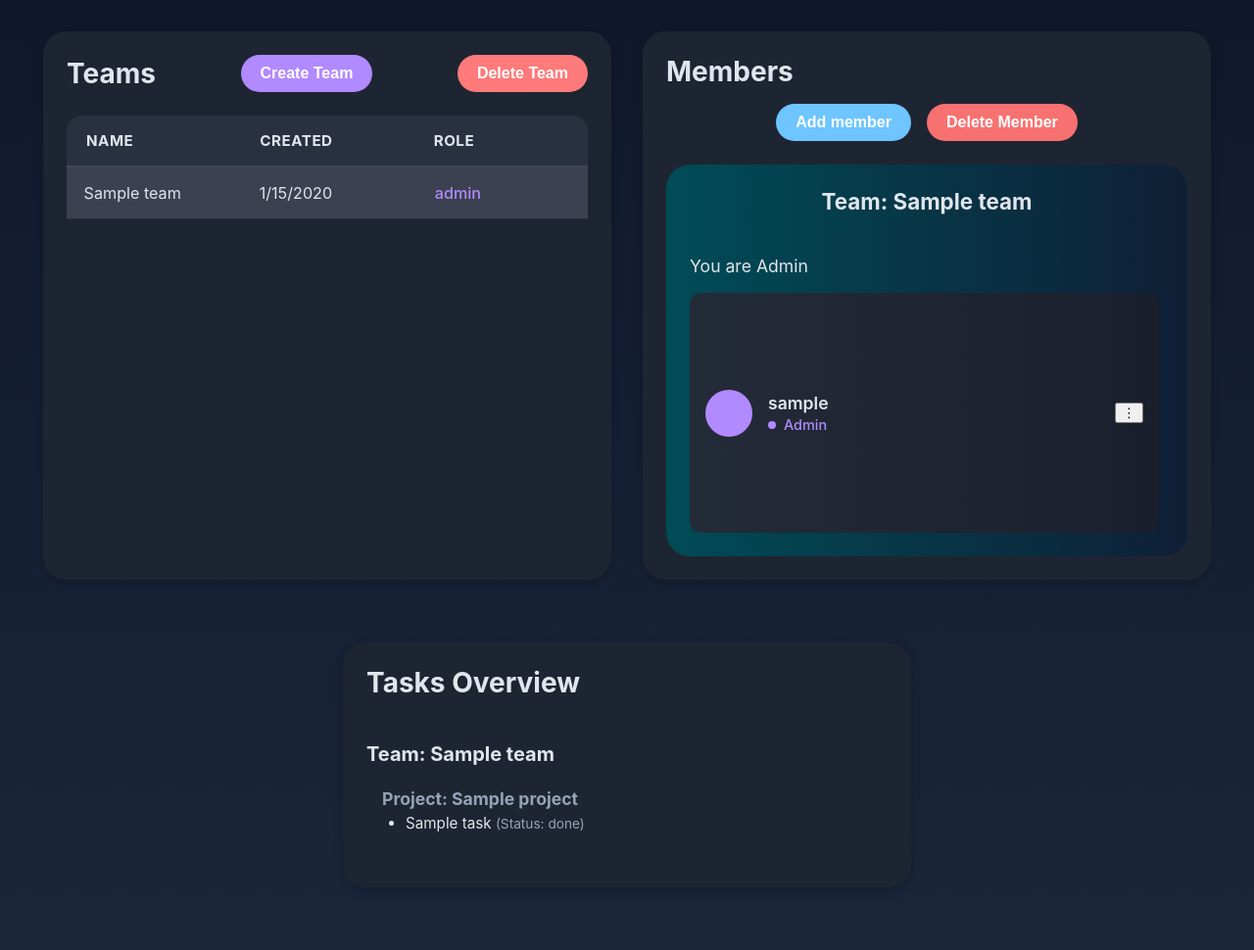
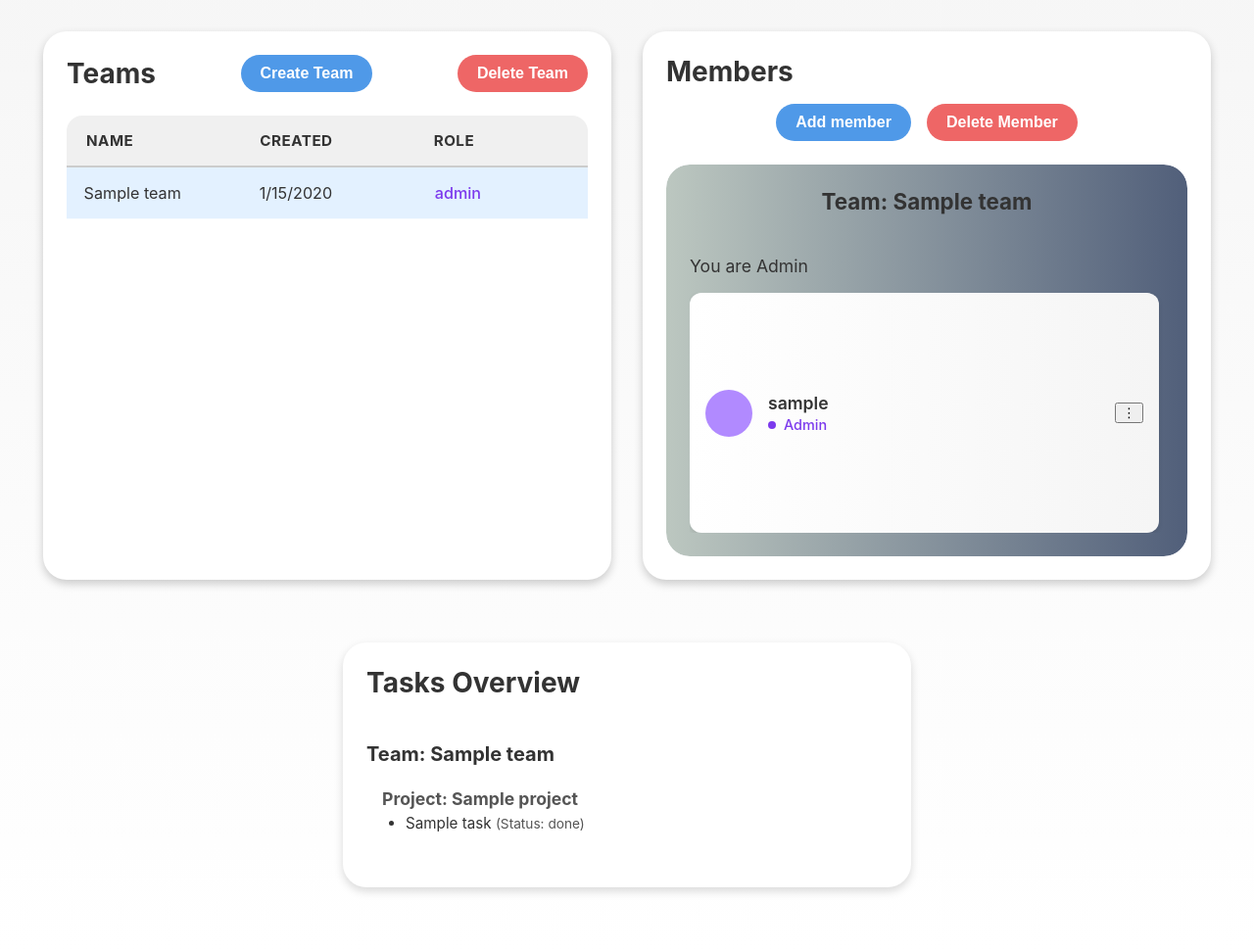
Before and after one commit to JairGutierrez-01/Clockwise, a Flask app: page /teams in a window 1280 px wide. Shown: the part 144-1114 px from the top of the page at 98% size. Run offline with Flask 3, Linux system fonts and the light colour scheme; a user stored in the database is signed in; tables that the repository leaves empty hold one stand-in row (values such as "Sample post"); data that the repository does not hold is empty.

Commit message:
feat: light mode for teams

```diff
--- a/frontend/static/teams.css
+++ b/frontend/static/teams.css
@@ -1,21 +1,22 @@
 :root {
+  --carousel-bg-gradient: linear-gradient(to right, #004c57, #0f1f36);
   --bg-gradient-start: #0e1629;
   --bg-gradient-end: #1b263b;
   --card-bg: #1e2532;
   --text-light: #e0e6ed;
   --text-muted: #94a3b8;
-  --purple: #b18aff;
+  --purple: #7c3aed;
   --border-color: #3f475a;
 
   /* Input background color for modals */
   --input-bg: #1e1e2d; /* A slightly darker shade for input fields */
   /* Delete/Cancel button color */
-  --delete-color: #f87171; /* Your existing red for delete actions */
-  --delete-color-dark: #dc2626; /* Darker red for hover on delete buttons */
+  --delete-color: #990000; /* Deep red for delete actions in dark mode */
+  --delete-color-dark: #b43c3c; /* Slightly darker red for hover on delete buttons */
 
   /* Specific colors for roles */
   --admin-color: var(--purple);
-  --member-color: #6ec5ff;
+  --member-color: #1e4f85; /* Deep blue for member buttons in dark mode */
 
   --subtle-gradient-1: linear-gradient(to right, #242b38, #1a202b);
   --subtle-gradient-1-hover: linear-gradient(to right, #2f3747, #202733);
@@ -25,7 +26,8 @@
 
   --accent-color-dark: #7c3aed; /* A darker shade of purple/accent for active button */
   --text-color-light: #e0e6ed; /* Explicitly defining this as it was used without -- in one place */
-  --accent-color-light: #a78bfa; /* Light purple accent for hover effects */
+  --accent-color-light: #7dc4fa; /* Lighter blue accent for hover effects in dark mode */
+  --active-row-bg: #3b4150; /* Default active row bg for dark mode */
   --background-color-dark: #1b263b;
 
   --accent-color: var(
@@ -44,6 +46,9 @@
   --shadow-xs: 0 1px 2px rgba(0, 0, 0, 0.1);
   --shadow-sm: 0 2px 5px rgba(0, 0, 0, 0.15);
   --shadow-md: 0 4px 10px rgba(0, 0, 0, 0.2);
+
+  /* Table row hover background for dark mode */
+  --row-hover-bg: #272f3d;
 }
 
 body {
@@ -57,6 +62,41 @@ body {
   color: var(--text-light);
   font-family: "Inter", sans-serif;
   font-size: 1.1rem;
+}
+
+body.light-mode {
+  --bg-gradient-start: #f5f5f5;
+  --bg-gradient-end: #ffffff;
+  --card-bg: #ffffff;
+  --text-light: #333333;
+  --text-muted: #555555;
+  --border-color: #cccccc;
+  --input-bg: #ffffff;
+  --delete-color: #fca5a5; /* Softer, lighter red for delete actions in light mode */
+  --delete-color-dark: #ee6666; /* Slightly darker red for hover in light mode */
+  --admin-color: #7c3aed;
+  --member-color: #4f99e8; /* Lighter, clearer blue for member in light mode */
+  --subtle-gradient-1: linear-gradient(to right, #ffffff, #f5f5f5);
+  --subtle-gradient-1-hover: linear-gradient(to right, #eeeeee, #e5e5e5);
+  --team-card-header-bg: #f0f0f0;
+  --text-muted-rgb: 85, 85, 85;
+  --accent-color: #4f99e8;
+  --accent-color-light: #b6dbff; /* Lighter blue accent for hover effects in light mode */
+  --accent-color-dark: #7c3aed;
+  --surface-bg: #ffffff;
+  --surface-hover: #f0f0f0;
+  --primary-color: #6a0dad;
+  --primary-color-dark: #5a0bac;
+  --surface-dark: #f5f5f5;
+  --card-bg-light: #f8f8f8;
+  --purple: #7c3aed;
+  --carousel-bg-gradient: linear-gradient(to right, #BCC7C0, #515F7A);
+  --active-row-bg: #e3f1ff; /* Light blue for active row in light mode */
+  --shadow-xs: 0 1px 2px rgba(0, 0, 0, 0.05);
+  --shadow-sm: 0 2px 5px rgba(0, 0, 0, 0.1);
+  --shadow-md: 0 4px 10px rgba(0, 0, 0, 0.15);
+  /* Table row hover background for light mode */
+  --row-hover-bg: #e0e7ef;
 }
 
 .teams-container {
@@ -98,7 +138,7 @@ body {
 }
 
 .create-team-btn {
-  background-color: var(--purple);
+  background-color: var(--member-color);
   border: none;
   padding: 10px 20px;
   border-radius: 999px;
@@ -110,7 +150,7 @@ body {
 }
 
 .delete-team-btn {
-  background-color: #ff6b6b;
+  background-color: var(--delete-color-dark);
   border: none;
   padding: 10px 20px;
   border-radius: 999px;
@@ -122,11 +162,11 @@ body {
 }
 
 .create-team-btn:hover {
-  background-color: #c4b5fd;
+  background-color: var(--accent-color-light);
 }
 
-.delete-team-btn {
-  background-color: #ff7a7a;
+.delete-team-btn:hover {
+  background-color: var(--delete-color);
   color: white;
 }
 
@@ -187,7 +227,7 @@ body {
 }
 
 .team-table tbody tr:hover {
-  background-color: #272f3d;
+  background-color: var(--row-hover-bg);
   cursor: pointer;
   transform: scale(1.005);
 }
@@ -257,11 +297,11 @@ body {
 }
 
 .add-member-btn:hover {
-  background-color: #93c5fd;
+  background-color: var(--accent-color-light);
 }
 
 .delete-member-btn {
-  background-color: #f87171;
+  background-color: var(--delete-color-dark);
   border: none;
   padding: 10px 20px;
   border-radius: 999px;
@@ -273,7 +313,7 @@ body {
 }
 
 .delete-member-btn:hover {
-  background-color: #fca5a5;
+  background-color: var(--delete-color);
 }
 
 /* Carousel styles*/
@@ -372,7 +412,7 @@ body {
   min-width: 100%;
   flex-shrink: 0;
   height: 100%;
-  background: linear-gradient(to right, #004c57, #0f1f36);
+  background: var(--carousel-bg-gradient);
   border-radius: 24px;
   padding: 1.5rem;
   box-shadow: 0 0 10px rgba(124, 58, 237, 0.2);
@@ -1257,7 +1297,7 @@ body {
 }
 
 .team-table tr.active-team-row {
-  background-color: #3b4150 !important;
+  background-color: var(--active-row-bg) !important;
   transform: scale(1.01);
 }
 
```
